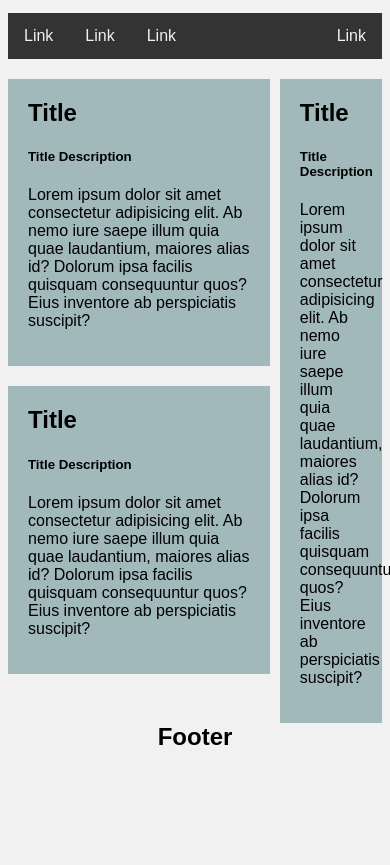
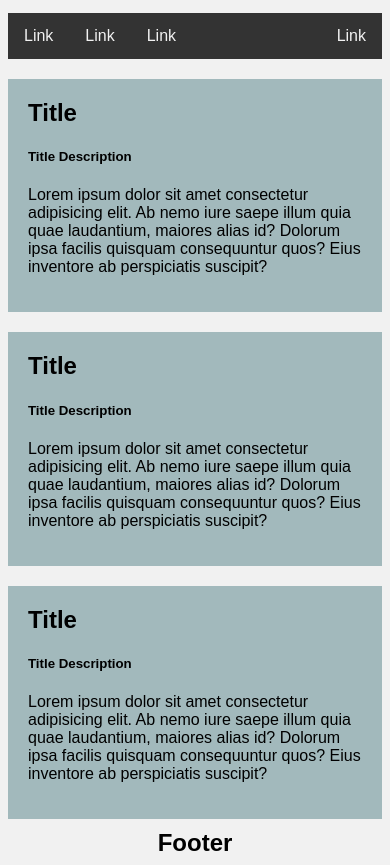
Before and after one commit to nabil828/comp1537-w22-repo, a plain HTML site: page lab4/index.html in a window 390 px wide. Shown: the part 82-947 px from the top of the page. Before the commit the page ends 844 px from the top, so only its background shows below. Drawn offline with Linux system fonts and the light colour scheme.

Commit message:
last step

```diff
--- a/lab4/index.html
+++ b/lab4/index.html
@@ -23,6 +23,7 @@
                 display: block;
                 float: left;
                 padding: 14px 16px;
+                text-align: center;
             }
             #topnav a:hover{
                 background-color: f2f2f2;
@@ -45,13 +46,29 @@
                 width: 30%;
                 float: right;
                 padding-left: 10px;
+                margin-bottom: 10px;
             }
             #footer{
                 clear: both;
+
             }
 
             h1, h2, h3, div{
                 margin: 0px;
+            }
+
+            @media screen and (max-width: 600px) and (min-width: 300px){
+                #left_column, #right_column{
+                    width: 100%;
+                }
+                #right_column{
+                    padding-left: 0px;
+                }
+            }
+            @media screen and (max-width:300px) {
+                #topnav a{
+                    float: none !important;
+                }
             }
         </style>
     </head>
```
